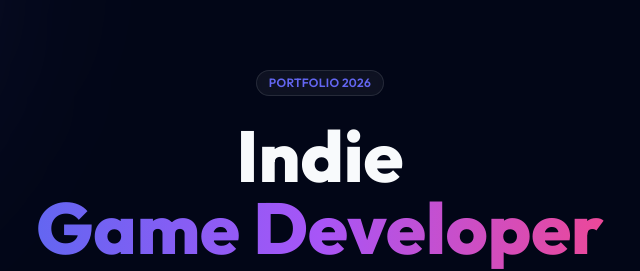
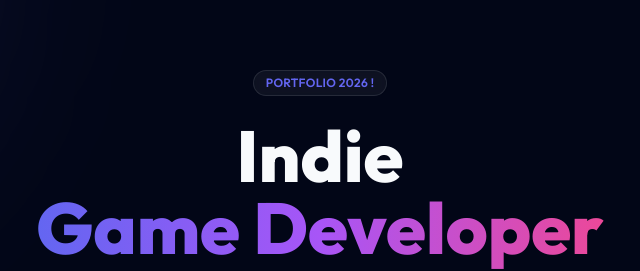
Before and after one commit to lilian-mth/01_portfolio, a plain HTML site: page index.html in a window 1280 px wide. Shown: the part 138-409 px from the top of the page, 320-960 px from the left. Drawn offline with nearby package versions, Linux system fonts and the light colour scheme.

Commit message:
!!!!! test

```diff
--- a/index.html
+++ b/index.html
@@ -78,7 +78,7 @@
 
         <section id="accueil" class="max-w-6xl w-full mx-auto px-6 py-20 flex flex-col items-center text-center">
             <div class="inline-block py-1 px-3 rounded-full bg-white/5 border border-white/10 text-xs font-semibold tracking-wide text-primary mb-6 backdrop-blur-sm">
-                PORTFOLIO 2026
+                PORTFOLIO 2026 !
             </div>
             <h1 class="text-5xl md:text-7xl font-extrabold mb-6 leading-tight">
                 Indie <br>
```
